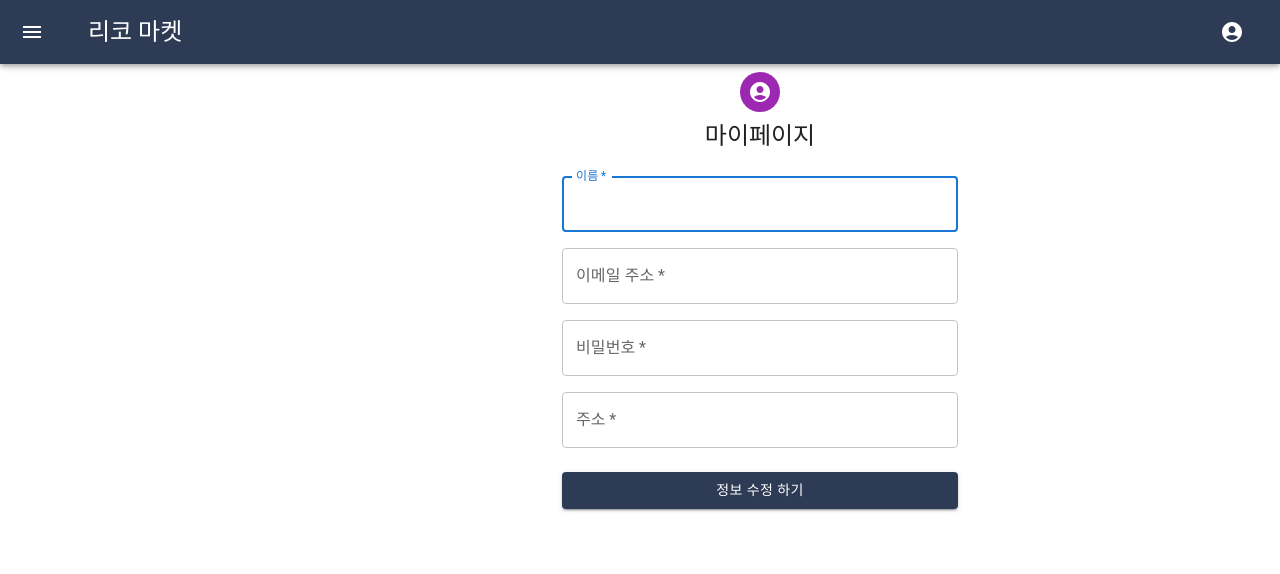
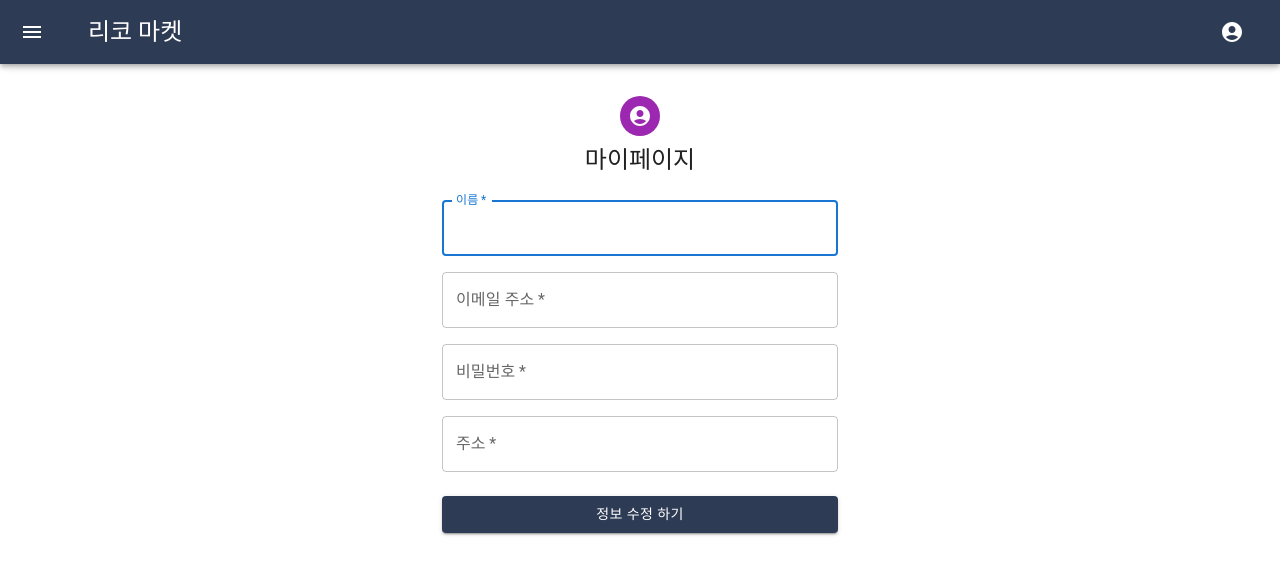
Before and after one commit to badasea/Graduation_Project, a React (Create React App) app in the folder frontend/: page /mypage in a window 1280 px wide. Shown: the top 574 px of the page. Built offline with nearby package versions, Linux system fonts and the light colour scheme; no server answers.

Commit message:
레이아웃 오류로 재commit

```diff
--- a/frontend/src/pages/mypage.js
+++ b/frontend/src/pages/mypage.js
@@ -216,7 +216,12 @@ export default function PersistentDrawerLeft() {
         <Divider />
         <Side />
       </Drawer>
-
+      <Main
+        style={{ background: "#FFFFFF" }}
+        component="main"
+        sx={{ flexGrow: 1, p: 3 }}
+        open={open}
+      >
         <ThemeProvider theme={theme}>
           <Container component="main" maxWidth="xs">
             <CssBaseline />
@@ -296,6 +301,7 @@ export default function PersistentDrawerLeft() {
             </Box>
           </Container>
         </ThemeProvider>
+      </Main>
     </Box>
   );
 }
--- a/frontend/src/pages/test.js
+++ b/frontend/src/pages/test.js
@@ -191,6 +191,7 @@ export default function PersistentDrawerLeft() {
         open={open}
       >
         <DrawerHeader />
+        {/* 이곳에 컴포넌트 추가 */}
       </Main>
     </Box>
   );
```
Lines whose indentation alone changed are shown as unchanged.
